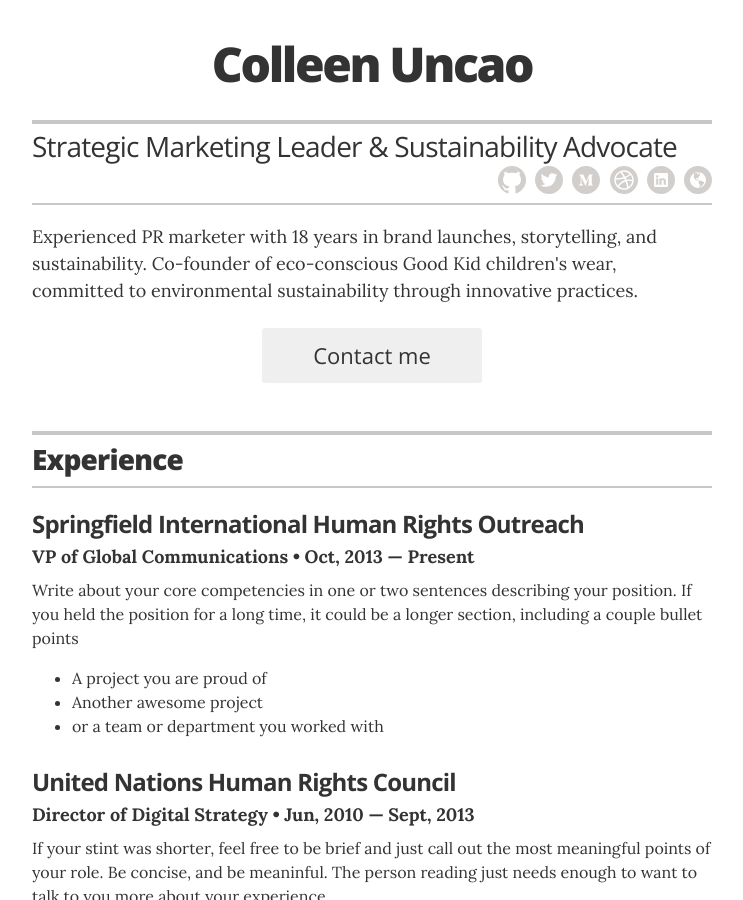
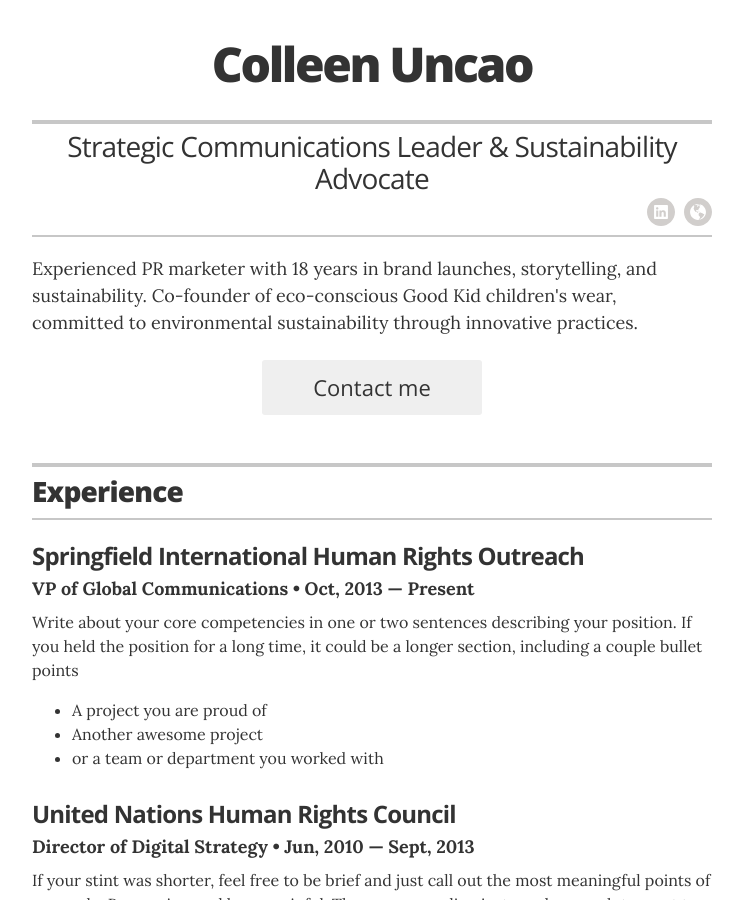
Before and after one commit to colleenu/colleenu.github.io, a Jekyll site: the page built from index.html, in a window 1280 px wide and 900 px high. Shown: the whole window, without its empty margins (268-1011 px from the left). Built offline with Jekyll 4.4.1, drawn with Linux system fonts in a browser that asks for light colours; some of the changed lines change nothing that is shown.

Commit message:
Update _config.yml

```diff
--- a/_config.yml
+++ b/_config.yml
@@ -1,6 +1,6 @@
 # Site settings
 title: "Colleen Uncao"
-description: "Strategic Marketing Leader & Sustainability Advocate"
+description: "Strategic Communications Leader & Sustainability Advocate"
 
 # Build settings
 markdown: kramdown
@@ -11,7 +11,7 @@
 # Resume settings
 resume_avatar:                  "false"
 resume_name:                    "Colleen Uncao"
-resume_title:                   "Strategic Marketing Leader & Sustainability Advocate"
+resume_title:                   "Strategic Communications Leader & Sustainability Advocate"
 
 # used for the contact button in _layouts/resume.html
 resume_contact_email:           "colleen@colleenuncao.com"
@@ -45,14 +45,14 @@
 # Resume social links
 # uncomment the options you wish to display, and add your own URL
 resume_social_links:
-  resume_github_url:            "https://github.com/jglovier/resume-template"
-  resume_twitter_url:           "http://twitter.com/jglovier"
-  resume_dribbble_url:          "https://dribbble.com/jag"
+  # resume_github_url:            "https://github.com/jglovier/resume-template"
+  # resume_twitter_url:           "http://twitter.com/jglovier"
+  # resume_dribbble_url:          "https://dribbble.com/jag"
   # resume_facebook_url:          "insert Facebook URL here"
-  resume_linkedin_url:          "https://www.linkedin.com/in/joelglovier"
+  resume_linkedin_url:          "https://www.linkedin.com/in/colleen-uncao-kalkounis-6066881a/"
   # resume_instagram_url:         "insert your Instagram URL here"
-  resume_website_url:           "http://joelglovier.com"
-  resume_medium_url:            "https://medium.com/@jglovier"
+  resume_website_url:           "http://colleenuncao.com"
+  # resume_medium_url:            "https://medium.com/@jglovier"
 resume_print_social_links:      true
 
 # Design settings
```
